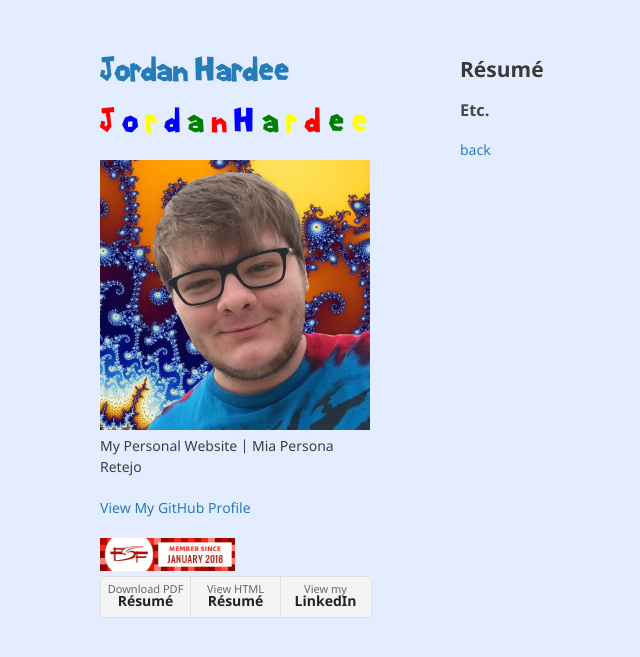
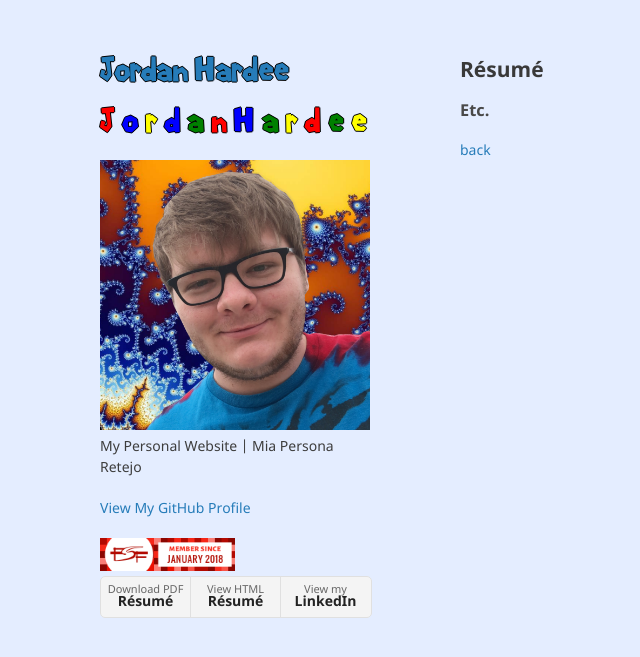
Before and after one commit to jordanhardee/jordanhardee.github.io, a Jekyll site: the page built from resume.md, in a window 1280 px wide. Shown: the top 657 px of the page, without its empty margins (110-750 px from the left). Built offline with Jekyll 4.4.1, drawn with Linux system fonts in a browser that asks for light colours; our own code applies the rules of GitHub Pages for plain Markdown files.

Commit message:
text shadow for h1 my site is looking awesome!

```diff
--- a/_sass/jekyll-theme-minimal.scss
+++ b/_sass/jekyll-theme-minimal.scss
@@ -31,6 +31,8 @@ h1, h2, h3 {
 h1 {
   font-size:28px;
 font-family: "Mario";
+text-shadow: 1px 0 0 #000, 0 -1px 0 #000, 0 1px 0 #000, -1px 0 0 #000;
+
 
 }
 
```
